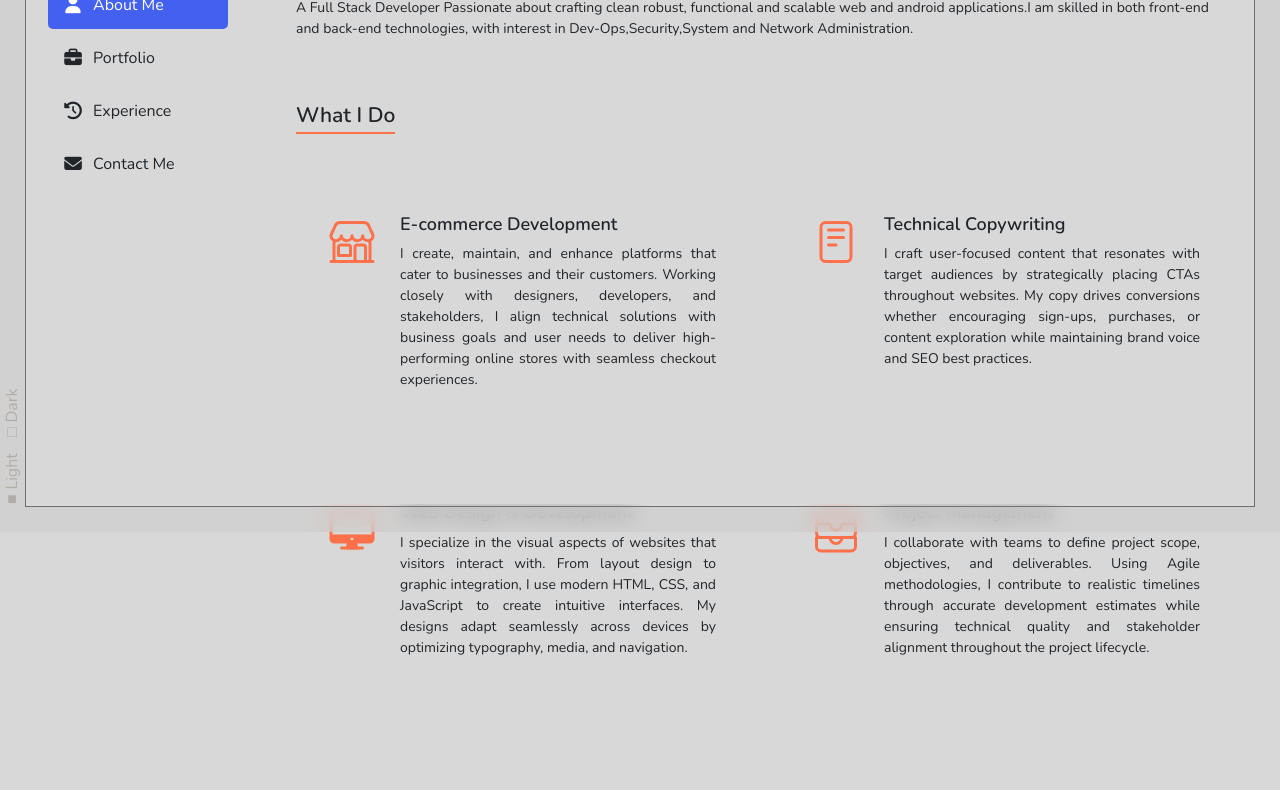
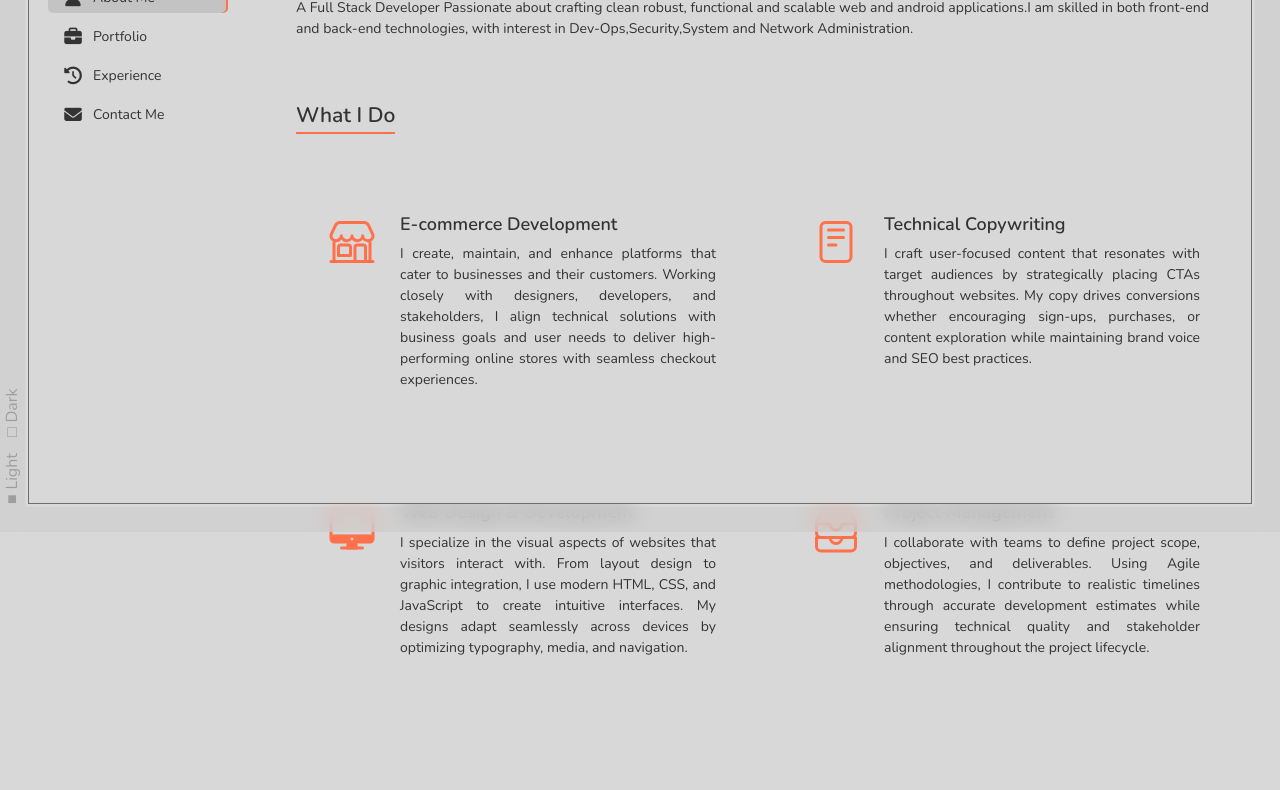
Before and after one commit to karoney-kn/karoney-kn.github.io, a plain HTML site: page index.html in a window 1280 px wide. Shown: the part 268-1058 px from the top of the page. Drawn offline with nearby package versions, Linux system fonts and the light colour scheme.

Commit message:
New updates

```diff
--- a/Assets/menjo/css/style.css
+++ b/Assets/menjo/css/style.css
@@ -32,20 +32,20 @@
       --inner-border-color: rgba(200, 200, 200, 0.2);
 
             --sidebar-width: 220px;
-            --primary-color: #4361ee;
+
 
 
         }
 
     /* Light Theme */
     body.light-theme {
-      --primary-color: #4361ee;
+      --primary-color: #3949ab;
       --secondary-color: #3f37c9;
       --background-color: #d8d8d8;
       --sidebar-bg: #f8f9fa;
       --sidebar-border: #dee2e6;
-      --text-color: #212529;
-      --card-bg: #ffffff;
+      --text-color: #333333;
+      --card-bg: rgba(0,0,0,0);
       --card-border: #dee2e6;
       --section-border: #dee2e6;
       --form-bg: #ffffff;
@@ -75,10 +75,10 @@
 
         .frame-lining {
             position: fixed;
-            top: 25px;
-            left: 25px;
-            right: 25px;
-            bottom: 25px;
+            top: 28px;
+            left: 28px;
+            right: 28px;
+            bottom: 28px;
             border: 1px solid rgba(255, 255, 255, 0.6);
             pointer-events: none;
             mix-blend-mode: difference;
@@ -188,18 +188,34 @@
         .nav-link {
             display: flex;
             align-items: center;
-            padding: 12px 15px;
-            margin-bottom: 5px;
+            height: 2.3em;
+            padding: 10px 15px;
+            margin-bottom: 7px;
             border-radius: 5px;
             color: var(--text-color);
             transition: all 0.2s ease;
             font-weight: 500;
         }
 
-        .nav-link:hover, .nav-link.active {
-            background-color: var(--primary-color);
-            color: white !important;
-        }
+.nav li a{
+    width: 100%;
+    text-decoration: none;
+    font-size: var(--font-size-14);
+    transition: var(--transition-default);
+}
+
+
+
+.nav li a:hover{
+    background: var(--background-dark-80);
+    box-shadow: inset -2px 0 0 var(--color-white-95);
+     color: var(--text-color);
+}
+
+.nav li a.active{
+    background: var(--background-dark-80);
+    box-shadow: inset -2px 0 0 var(--background-orange);
+}
 
         .nav-link i {
             margin-right: 10px;
@@ -275,6 +291,8 @@
       background-color: var(--card-bg);
       border-color: var(--card-border);
       color: var(--text-color);
+      box-shadow: 3px 3px 20px rgba(0, 0, 0, 0.5);
+
     }
 
     .theme-toggle {
@@ -449,11 +467,12 @@
       float:left;
       width:100%;
       padding:30px 0;
+      height: 95vh;
     }
 
 
     /*Profile Card*/
-    .profile-card-1 {
+    .contact-me-card {
       font-family: 'Open Sans', Arial, sans-serif;
       position: relative;
       float: left;
@@ -463,11 +482,12 @@
       text-align: center;
       height:368px;
       border:none;
+      background-color: rgba(0, 0, 0, 0);
     }
 
 
 
-    .profile-card-1 .card-content {
+    .contact-me-card .card-content {
       width: 100%;
       padding: 15px 25px;
       position: absolute;
@@ -475,7 +495,7 @@
       top: 50%;
     }
 
-    .profile-card-1 .profile {
+    .contact-me-card .profile {
       width: 120px;
       height: 120px;
       object-fit: cover;
@@ -490,13 +510,13 @@
       transform: translate(-50%, 0%);
     }
 
-    .profile-card-1 h2 {
+    .contact-me-card h2 {
       margin: 0 0 5px;
       font-weight: 600;
       font-size:25px;
     }
 
-    .profile-card-1 h2 small {
+    .contact-me-card h2 small {
       display: block;
       font-size: 15px;
       margin-top:10px;
--- a/index.html
+++ b/index.html
@@ -197,7 +197,7 @@
         <div class="row">
           <div class="col-md-6"></div>
           <div class="col-md-6">
-            <div class="card profile-card-1">
+            <div class="card contact-me-card">
               <img src="Assets/menjo/images/git-profile.png" alt="profile-image" class="profile"/>
               <div class="card-content">
                 <h2>Karoney K. Noah</h2>
```
